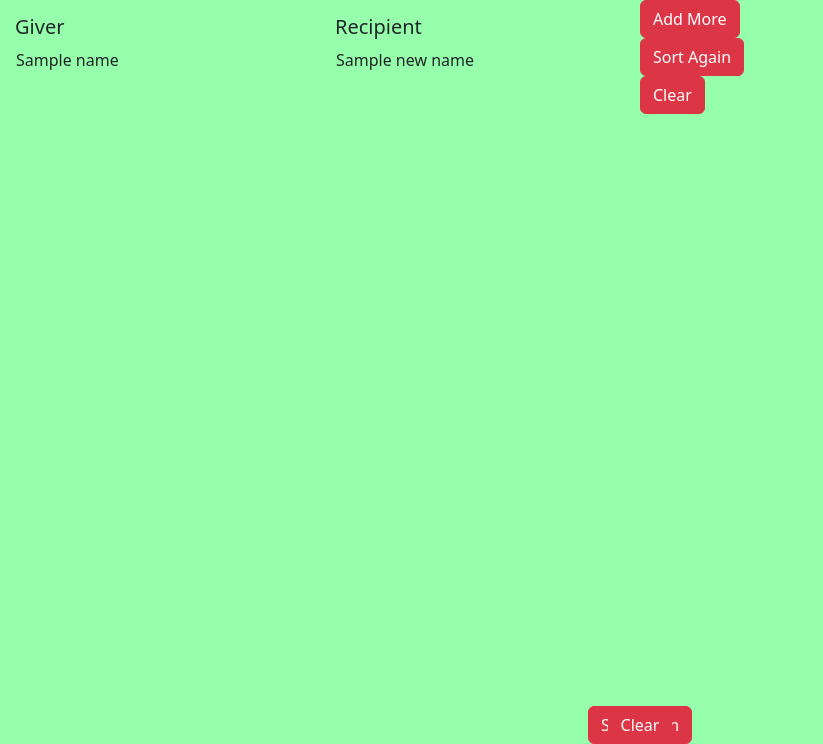
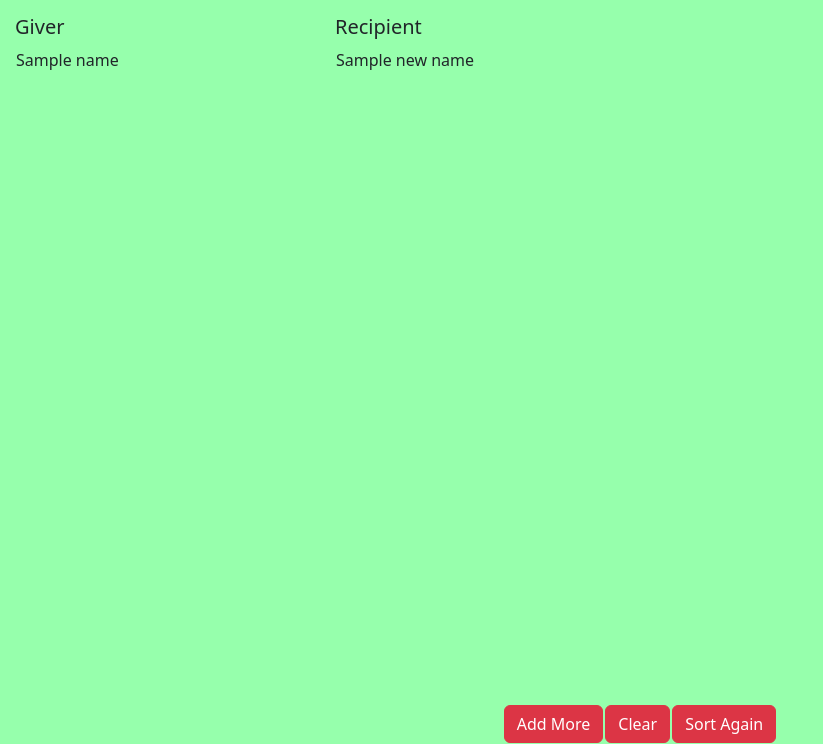
Before and after one commit to sjpoulin/secretsanta, a Flask app: template templates/sorted.html in a window 1280 px wide. Shown: the part 56-800 px from the top of the page, without its empty margins (0-823 px from the left). Run offline with Flask 3, Linux system fonts and the light colour scheme; the template is opened without the code that fills it: most values are stand-ins (such as "Sample title", 1, 10 or a date in 2020).

Commit message:
Update buttons on sorted.html

```diff
--- a/templates/sorted.html
+++ b/templates/sorted.html
@@ -34,41 +34,28 @@
     </table>
 </div>
 
-<div class="buttons">
-    <!-- Returns home -->
-    <a href="/" class="btn btn-danger" role="button">Add More</a>
-</div>
-
-<div class="buttons">
-    <form method="get">
-        <a href="/sorted" class="btn btn-danger" role="button">Sort Again</a>
-    </form>
-</div>
-
-<div class="buttons">
-    <!-- Clears names list in app and routes to confirmation page -->
-    <a href="/clear" class="btn btn-danger" role="button">Clear</a>
-</div>
-
-
 {% endblock %}
 
 {% block foot %}
 
-    <div class="buttons footer">
-        <!-- Returns home -->
-        <a href="/" class="btn btn-danger" role="button">Add More</a>
-    </div>
-
-    <div class="buttons footer">
-        <form method="get">
-            <a href="/sorted" class="btn btn-danger" role="button">Sort Again</a>
-        </form>
-    </div>
-
-    <div class="buttons footer">
-        <!-- Clears names list in app and routes to confirmation page -->
-        <a href="/clear" class="btn btn-danger" role="button">Clear</a>
+    <div>
+        <table class="buttons">
+            <tr>
+                <td>
+                    <!-- Returns home -->
+                    <a href="/" class="btn btn-danger" role="button">Add More</a>
+                </td>
+                <td>
+                    <!-- Clears names list in app and routes to confirmation page -->
+                    <a href="/clear" class="btn btn-danger" role="button">Clear</a>
+                </td>
+                <td>
+                    <form method="get">
+                        <a href="/sorted" class="btn btn-danger" role="button">Sort Again</a>
+                    </form>
+                </td>
+            </tr>
+        </table>
     </div>
 
 {% endblock %}
```
